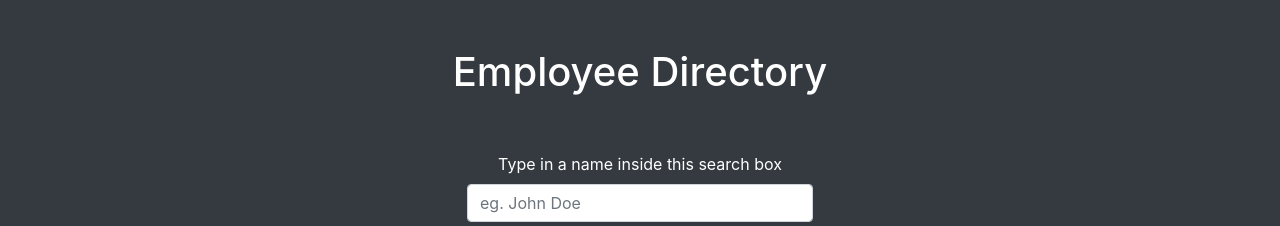
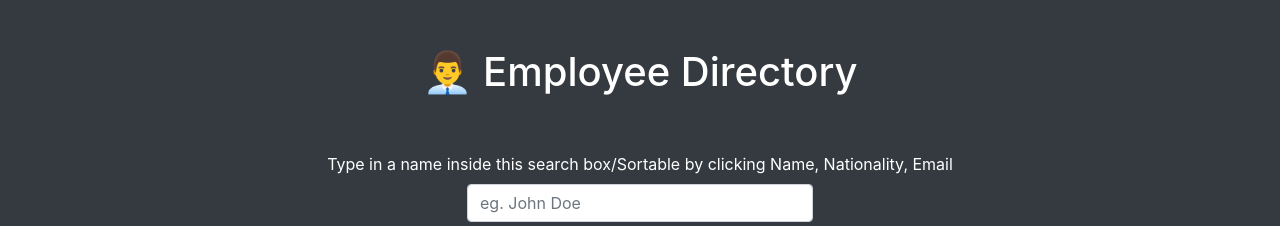
Before and after one commit to irvinek01/employee-directory-react, a React (Create React App) app: page / in a window 1280 px wide. Shown: the top 226 px of the page. Built offline with nearby package versions, Linux system fonts and the light colour scheme; no server answers.

Commit message:
README.md updated and style tweaks

```diff
--- a/src/components/Nav.js
+++ b/src/components/Nav.js
@@ -3,7 +3,7 @@ import React from "react";
 function Nav() {
   return (
     <nav className="navbar navbar-expand-lg bg-dark justify-content-center align-items-center text-white p-5 ">
-      <h1>Employee Directory</h1>
+      <h1>👨‍💼 Employee Directory</h1>
     </nav>
   );
 }
--- a/src/components/Searchform.js
+++ b/src/components/Searchform.js
@@ -6,7 +6,7 @@ function Searchform(props) {
       <div className="col">
         <div className="row justify-content-center ">
           <label htmlFor="language">
-            Type in a name inside this search box
+            Type in a name inside this search box/Sortable by clicking Name, Nationality, Email
           </label>
         </div>
         <div className="row justify-content-center ">
--- a/src/components/TableResults.js
+++ b/src/components/TableResults.js
@@ -12,7 +12,7 @@ function TableResults(props) {
       {props.empInfos.map((empObj) => (
         <tr key={empObj.key}>
           <th scope="row">
-            <img alt="Employee Display" src={empObj.picture} className="img-fluid shadow-lg p-3 mb-3 bg-white rounded" />
+            <img alt="Employee Display" src={empObj.picture} className="img-fluid p-3 bg-dark rounded" />
           </th>
           <td>
             {empObj.flname}
```
Also changed, not shown: assets/screenshots/index.png (added), 1 other file (tests, documents, lock files or other folders).
